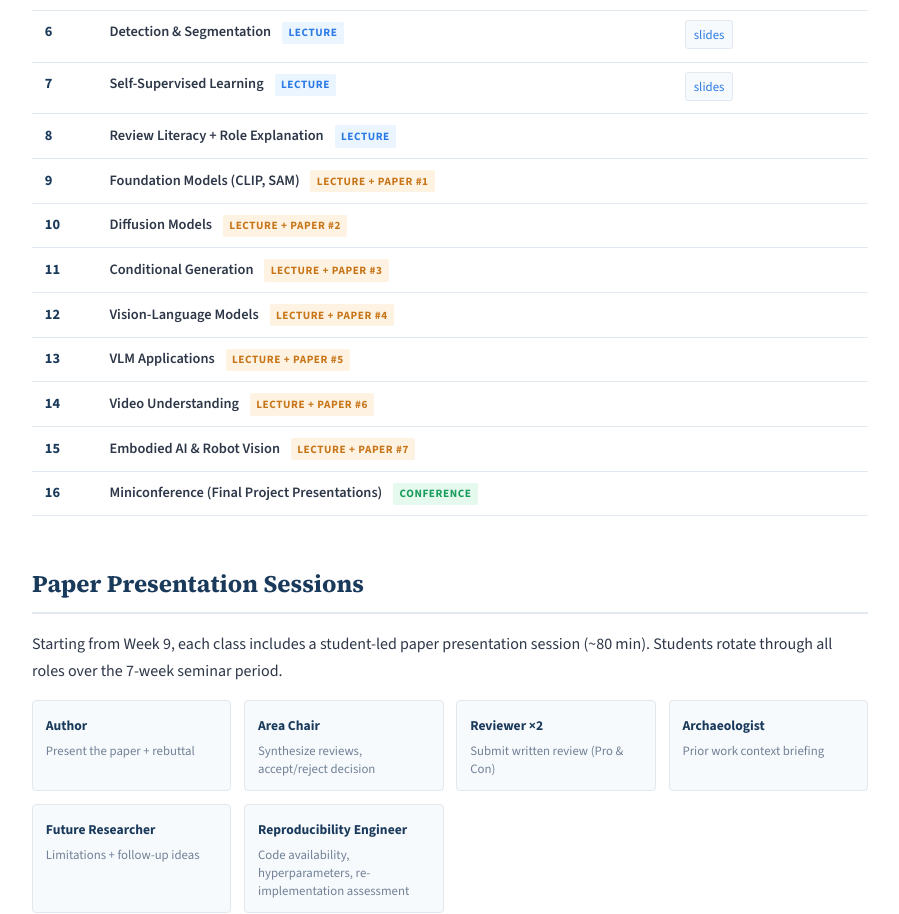
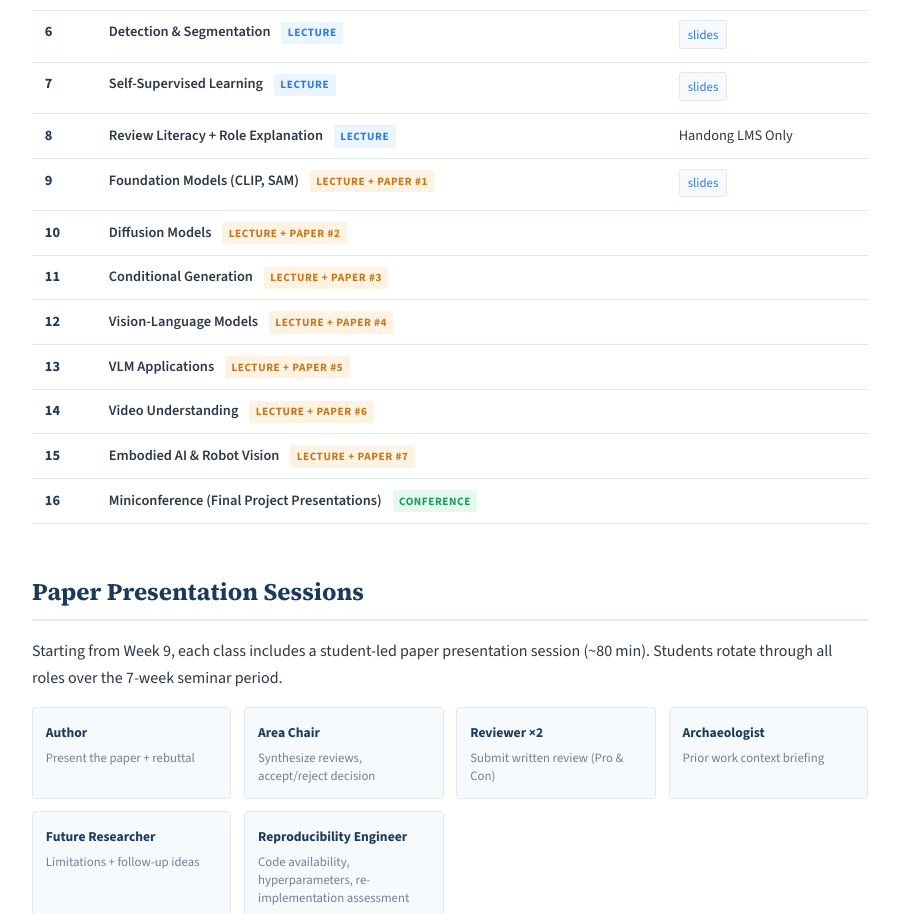
Before and after one commit to Levinna/dlip-2026, a plain HTML site: page index.html in a window 1280 px wide. Shown: the part 1191-2105 px from the top of the page, without its empty margins (190-1089 px from the left). Drawn offline with nearby package versions, Linux system fonts and the light colour scheme.

Commit message:
Updated Week 9 slides.

```diff
--- a/index.html
+++ b/index.html
@@ -433,7 +433,7 @@
                         <span class="topic">Review Literacy + Role Explanation</span>
                         <span class="phase phase-lecture">Lecture</span>
                     </td>
-                    <td class="materials"></td>
+                    <td class="materials">Handong LMS Only</td>
                 </tr>
                 <tr>
                     <td class="week-num">9</td>
@@ -441,7 +441,9 @@
                         <span class="topic">Foundation Models (CLIP, SAM)</span>
                         <span class="phase phase-seminar">Lecture + Paper #1</span>
                     </td>
-                    <td class="materials"></td>
+                    <td class="materials">
+					<a href="slides/DL_ImageProcessing_Week9.pdf">slides</a>
+					</td>
                 </tr>
                 <tr>
                     <td class="week-num">10</td>
```
Also changed, not shown: 1 other file.
